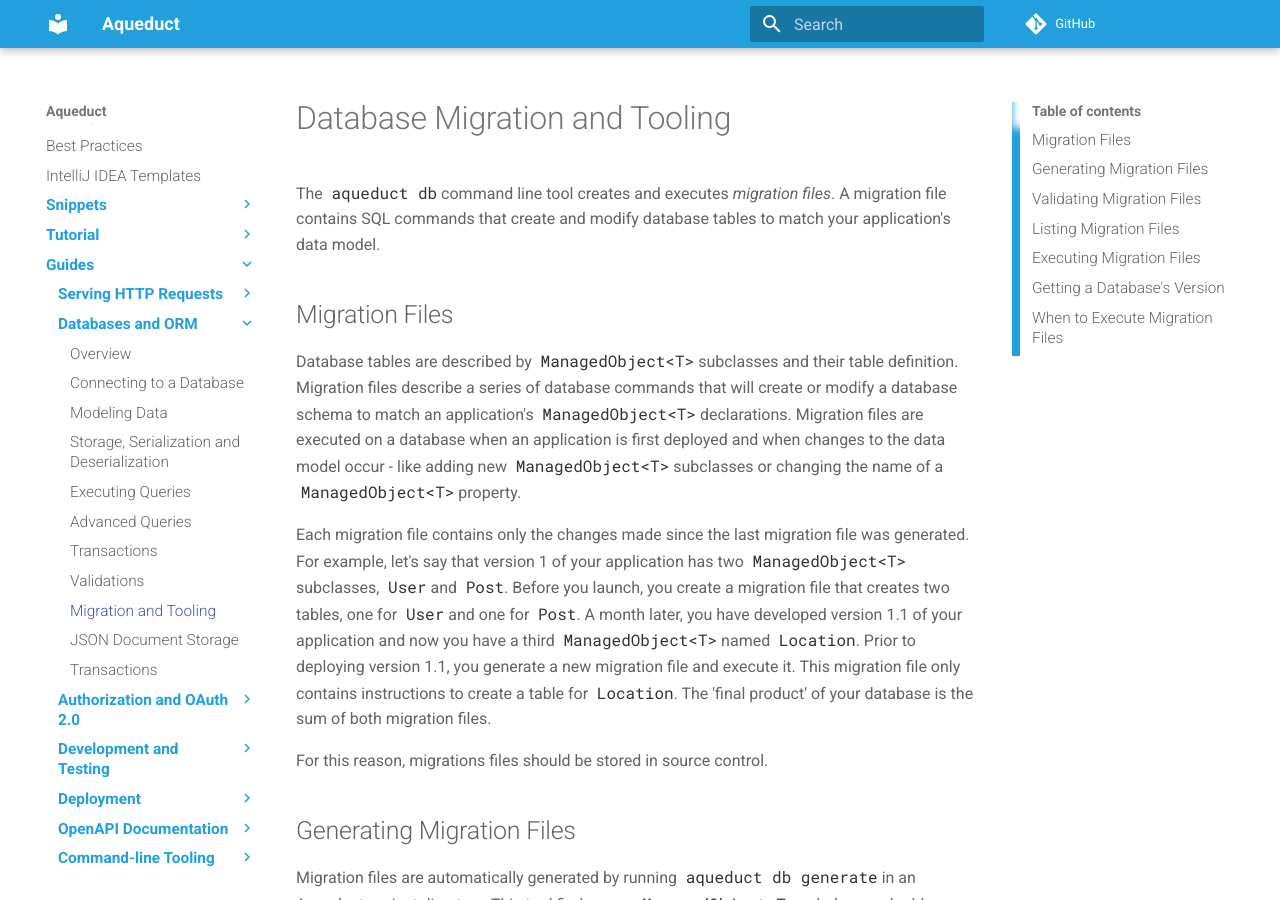
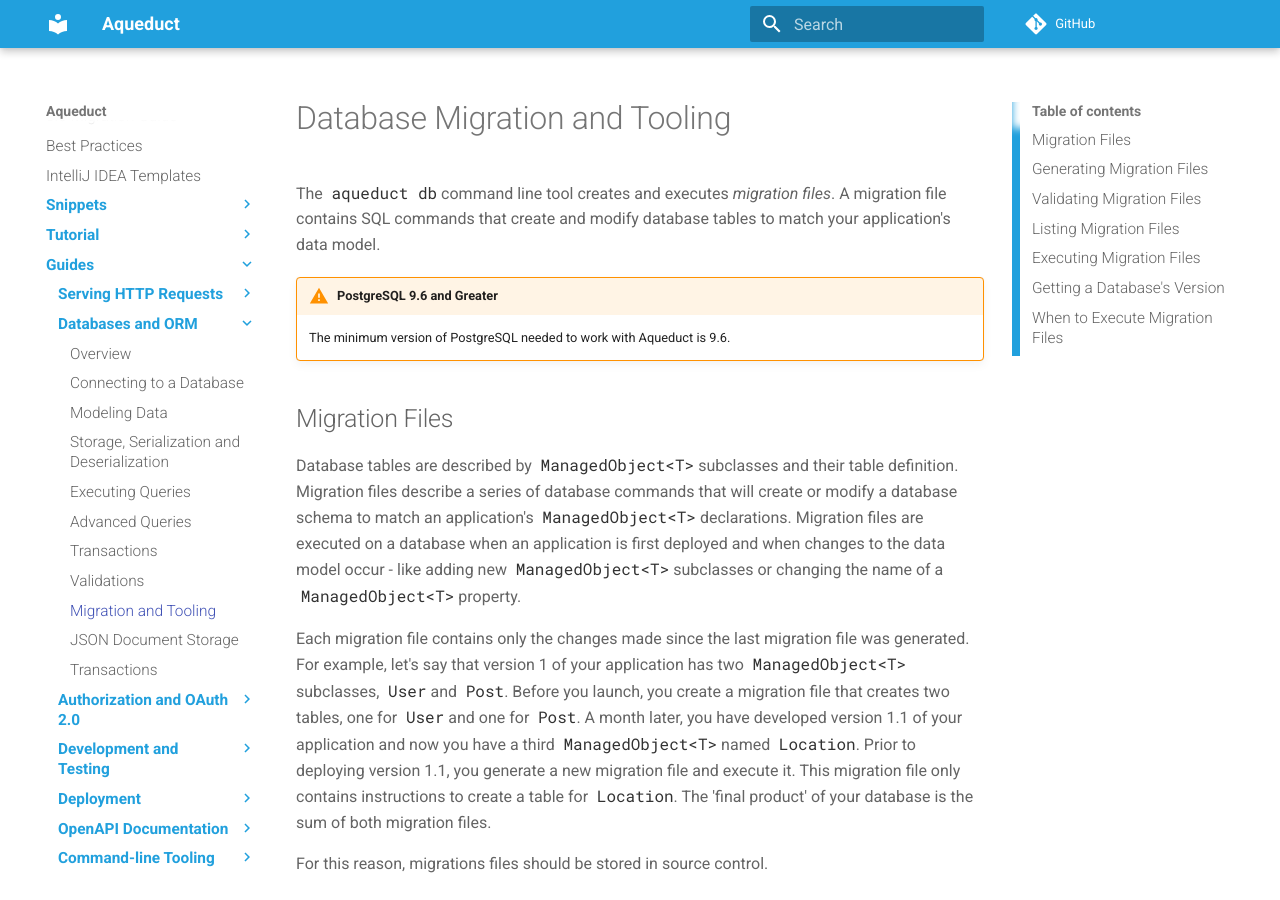
Before and after one commit to stablekernel/aqueduct, an MkDocs documentation site: the page built from source/docs/db/db_tools.md, in a window 1280 px wide and 900 px high. Built offline with MkDocs 1.6.1 and Material for MkDocs 9.7.7, drawn with Linux system fonts in a browser that asks for light colours; comment, search, counter and statistics services are not loaded; old or Windows-style settings are respelled for this version of MkDocs.

Commit message:
add version warning for postgres

```diff
--- a/source/docs/db/db_tools.md
+++ b/source/docs/db/db_tools.md
@@ -1,6 +1,9 @@
 # Database Migration and Tooling
 
 The `aqueduct db` command line tool creates and executes *migration files*. A migration file contains SQL commands that create and modify database tables to match your application's data model.
+
+!!! warning "PostgreSQL 9.6 and Greater"
+    The minimum version of PostgreSQL needed to work with Aqueduct is 9.6.
 
 Migration Files
 ---
```
Also changed, not shown: source/docs/db/index.md (+2 -0 lines), source/docs/tut/executing-queries.md (+2 -0 lines).
